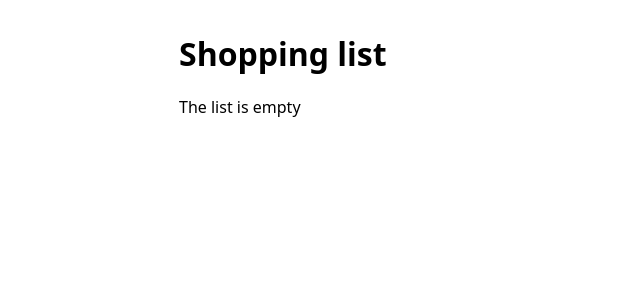
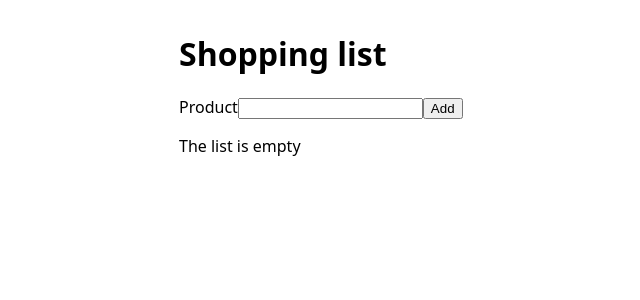
Before and after one commit to programistka/tdd-react-shopping-list, a React (Vite) app: page / in a window 1280 px wide. Shown: the top 300 px of the page, without its empty margins (205-845 px from the left). Built offline with nearby package versions, Linux system fonts and the light colour scheme.

Commit message:
Cycle 2 (green): add a product

```diff
--- a/src/components/ShoppingList.tsx
+++ b/src/components/ShoppingList.tsx
@@ -1,3 +1,36 @@
+import { useState, type FormEvent } from 'react'
+
 export const ShoppingList = () => {
-  return <p>The list is empty</p>
+  const [items, setItems] = useState<string[]>([])
+  const [name, setName] = useState('')
+
+  const handleSubmit = (event: FormEvent<HTMLFormElement>) => {
+    event.preventDefault()
+    setItems([...items, name])
+    setName('')
+  }
+
+  return (
+    <>
+      <form onSubmit={handleSubmit}>
+        <label htmlFor="product-name">Product</label>
+        <input
+          id="product-name"
+          value={name}
+          onChange={(event) => setName(event.target.value)}
+        />
+        <button type="submit">Add</button>
+      </form>
+
+      {items.length === 0 ? (
+        <p>The list is empty</p>
+      ) : (
+        <ul>
+          {items.map((item) => (
+            <li key={item}>{item}</li>
+          ))}
+        </ul>
+      )}
+    </>
+  )
 }
```
